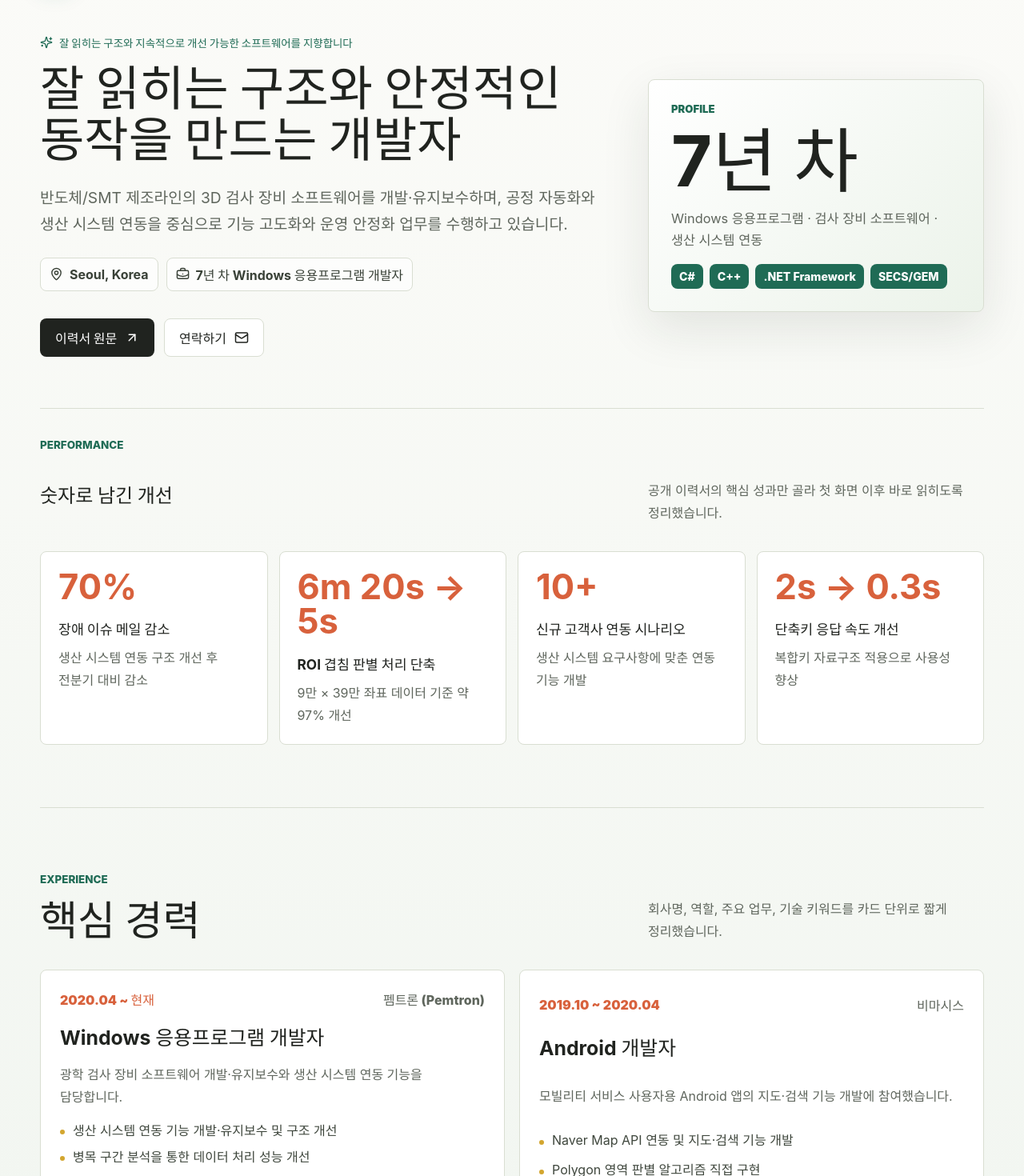
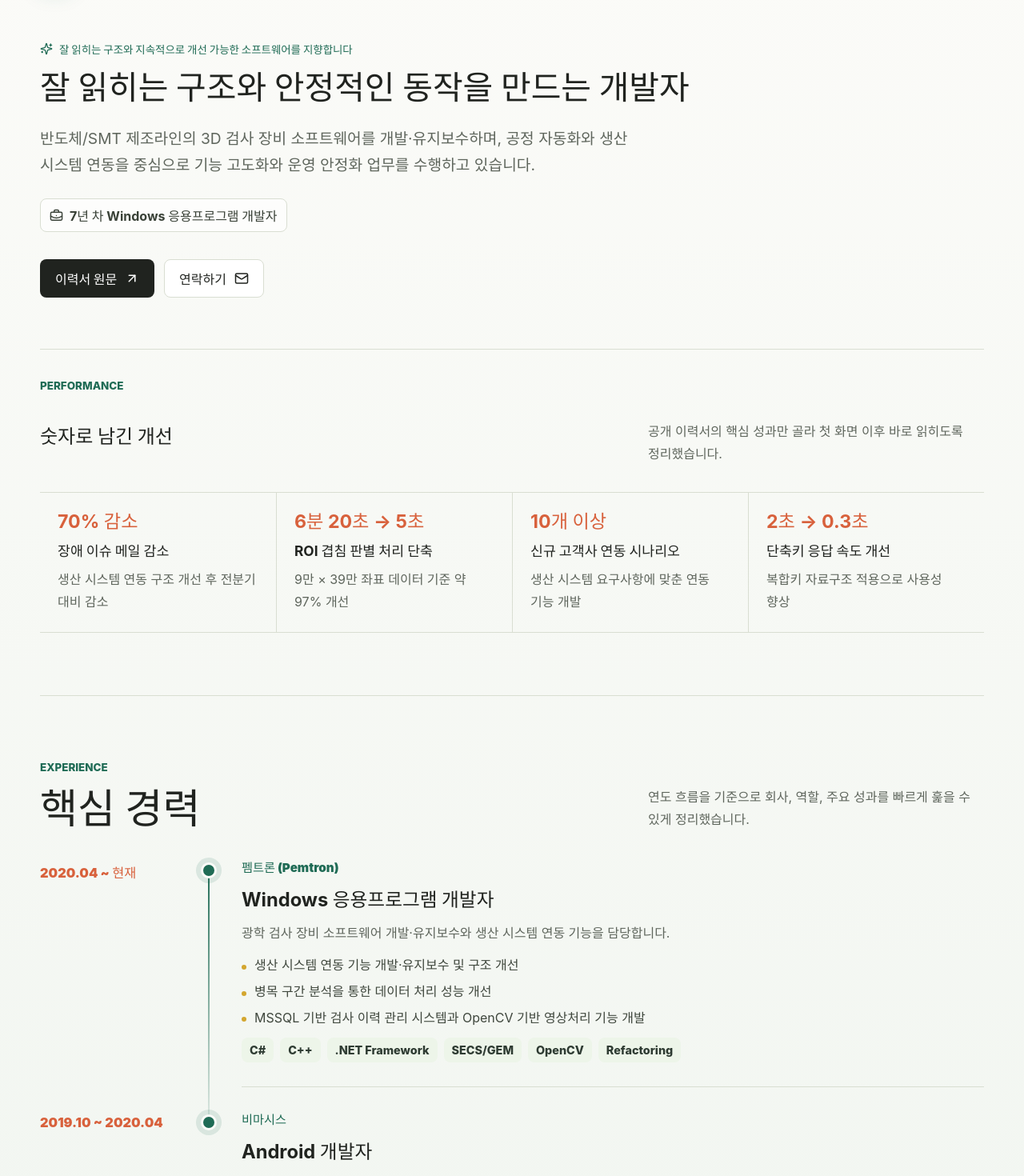
Before and after one commit to GrownDombo/GrownDombo.github.io, a React (Vite) app: page / in a window 1280 px wide. Shown: the part 80-1550 px from the top of the page at 80% size. Built offline with nearby package versions, Linux system fonts and the light colour scheme.

Commit message:
Refine portfolio layout

```diff
--- a/src/App.tsx
+++ b/src/App.tsx
@@ -4,7 +4,6 @@ import {
   FileText,
   Github,
   Mail,
-  MapPin,
   Sparkles,
 } from 'lucide-react';
 import {
@@ -61,10 +60,6 @@ function App() {
             <p className="hero-summary">{profile.summary}</p>
             <div className="hero-meta" aria-label="프로필 요약">
               <span>
-                <MapPin size={17} aria-hidden="true" />
-                {profile.location}
-              </span>
-              <span>
                 <BriefcaseBusiness size={17} aria-hidden="true" />
                 {profile.role}
               </span>
@@ -82,18 +77,6 @@ function App() {
               </a>
             </div>
           </div>
-
-          <aside className="hero-card" aria-label="핵심 프로필">
-            <span>Profile</span>
-            <strong>7년 차</strong>
-            <p>Windows 응용프로그램 · 검사 장비 소프트웨어 · 생산 시스템 연동</p>
-            <div className="hero-card-tags">
-              <span>C#</span>
-              <span>C++</span>
-              <span>.NET Framework</span>
-              <span>SECS/GEM</span>
-            </div>
-          </aside>
         </section>
 
         <section className="metrics-section" id="metrics" aria-labelledby="metrics-title">
@@ -104,9 +87,9 @@ function App() {
             </div>
             <p>공개 이력서의 핵심 성과만 골라 첫 화면 이후 바로 읽히도록 정리했습니다.</p>
           </div>
-          <div className="metric-grid">
+          <div className="impact-strip">
             {metrics.map((metric) => (
-              <article className="metric-card" key={metric.label}>
+              <article className="impact-item" key={metric.label}>
                 <strong>{metric.value}</strong>
                 <h3>{metric.label}</h3>
                 <p>{metric.description}</p>
@@ -121,15 +104,17 @@ function App() {
               <p className="section-kicker">Experience</p>
               <h2 id="experience-title">핵심 경력</h2>
             </div>
-            <p>회사명, 역할, 주요 업무, 기술 키워드를 카드 단위로 짧게 정리했습니다.</p>
+            <p>연도 흐름을 기준으로 회사, 역할, 주요 성과를 빠르게 훑을 수 있게 정리했습니다.</p>
           </div>
-          <div className="experience-grid">
+          <ol className="experience-timeline">
             {experiences.map((item) => (
-              <article className="experience-card" key={`${item.period}-${item.title}`}>
-                <div className="experience-card-header">
+              <li className="experience-timeline-item" key={`${item.period}-${item.title}`}>
+                <div className="timeline-period">
                   <time>{item.period}</time>
-                  <span>{item.organization}</span>
                 </div>
+                <span className="timeline-marker" aria-hidden="true" />
+                <article className="timeline-content">
+                  <span className="timeline-company">{item.organization}</span>
                   <h3>{item.title}</h3>
                   <p>{item.description}</p>
                   <ul>
@@ -143,8 +128,9 @@ function App() {
                     ))}
                   </div>
                 </article>
+              </li>
             ))}
-          </div>
+          </ol>
         </section>
 
         <section className="section" id="skills" aria-labelledby="skills-title">
--- a/src/data/portfolio.ts
+++ b/src/data/portfolio.ts
@@ -9,7 +9,6 @@ export type Profile = {
   role: string;
   headline: string;
   summary: string;
-  location: string;
   availability: string;
   links: ProfileLink[];
 };
@@ -56,7 +55,6 @@ export const profile: Profile = {
   headline: '잘 읽히는 구조와 안정적인 동작을 만드는 개발자',
   summary:
     '반도체/SMT 제조라인의 3D 검사 장비 소프트웨어를 개발·유지보수하며, 공정 자동화와 생산 시스템 연동을 중심으로 기능 고도화와 운영 안정화 업무를 수행하고 있습니다.',
-  location: 'Seoul, Korea',
   availability: '잘 읽히는 구조와 지속적으로 개선 가능한 소프트웨어를 지향합니다',
   links: [
     {
@@ -84,22 +82,22 @@ export const profile: Profile = {
 
 export const metrics: Metric[] = [
   {
-    value: '70%',
+    value: '70% 감소',
     label: '장애 이슈 메일 감소',
     description: '생산 시스템 연동 구조 개선 후 전분기 대비 감소',
   },
   {
-    value: '6m 20s → 5s',
+    value: '6분 20초 → 5초',
     label: 'ROI 겹침 판별 처리 단축',
     description: '9만 × 39만 좌표 데이터 기준 약 97% 개선',
   },
   {
-    value: '10+',
+    value: '10개 이상',
     label: '신규 고객사 연동 시나리오',
     description: '생산 시스템 요구사항에 맞춘 연동 기능 개발',
   },
   {
-    value: '2s → 0.3s',
+    value: '2초 → 0.3초',
     label: '단축키 응답 속도 개선',
     description: '복합키 자료구조 적용으로 사용성 향상',
   },
--- a/src/styles.css
+++ b/src/styles.css
@@ -138,12 +138,18 @@ main {
 }
 
 .compact-hero {
+  grid-template-columns: 1fr;
+  align-items: start;
   min-height: auto;
-  padding-bottom: 64px;
+  padding: 54px 0 64px;
 }
 
 .hero-copy {
   max-width: 720px;
+}
+
+.compact-hero .hero-copy {
+  max-width: none;
 }
 
 .eyebrow,
@@ -166,6 +172,14 @@ main {
   max-width: 850px;
   font-size: clamp(2.35rem, 4.7vw, 4.8rem);
   line-height: 1.06;
+}
+
+.compact-hero .hero-copy h1 {
+  max-width: none;
+  font-size: clamp(2.2rem, 3.2vw, 2.75rem);
+  line-height: 1.12;
+  letter-spacing: 0;
+  white-space: nowrap;
 }
 
 .hero-summary {
@@ -279,52 +293,6 @@ main {
   text-align: right;
 }
 
-.hero-card {
-  display: grid;
-  gap: 16px;
-  padding: 28px;
-  border: 1px solid var(--line);
-  border-radius: 8px;
-  background:
-    linear-gradient(135deg, rgb(255 255 255 / 92%), rgb(234 242 232 / 92%)),
-    #ffffff;
-  box-shadow: var(--shadow);
-}
-
-.hero-card > span {
-  color: var(--forest);
-  font-size: 0.82rem;
-  font-weight: 900;
-  text-transform: uppercase;
-}
-
-.hero-card strong {
-  font-size: clamp(3.4rem, 7vw, 5.5rem);
-  line-height: 0.95;
-}
-
-.hero-card p {
-  margin: 0;
-  color: var(--muted);
-  font-size: 1.02rem;
-  line-height: 1.65;
-}
-
-.hero-card-tags {
-  display: flex;
-  flex-wrap: wrap;
-  gap: 8px;
-}
-
-.hero-card-tags span {
-  padding: 7px 10px;
-  border-radius: 8px;
-  color: #ffffff;
-  background: var(--forest);
-  font-size: 0.88rem;
-  font-weight: 850;
-}
-
 .intro-strip {
   display: grid;
   grid-template-columns: repeat(3, minmax(0, 1fr));
@@ -379,8 +347,8 @@ main {
 .section-heading > p,
 .project-content p,
 .timeline-item span,
-.experience-card p,
-.metric-card p {
+.timeline-content p,
+.impact-item p {
   margin: 0;
   color: var(--muted);
   font-size: 1rem;
@@ -407,30 +375,35 @@ main {
   max-width: 420px;
 }
 
-.metric-grid {
+.impact-strip {
   display: grid;
   grid-template-columns: repeat(4, minmax(0, 1fr));
-  gap: 14px;
+  border-top: 1px solid var(--line);
+  border-bottom: 1px solid var(--line);
 }
 
-.metric-card {
-  min-height: 184px;
-  padding: 22px;
-  border: 1px solid var(--line);
-  border-radius: 8px;
-  background: #ffffff;
+.impact-item {
+  display: grid;
+  align-content: start;
+  gap: 10px;
+  min-height: 150px;
+  padding: 24px 22px;
 }
 
-.metric-card strong {
-  display: block;
-  margin-bottom: 18px;
-  color: var(--coral);
-  font-size: clamp(1.8rem, 3.4vw, 3.2rem);
-  line-height: 1;
+.impact-item + .impact-item {
+  border-left: 1px solid var(--line);
 }
 
-.metric-card h3 {
-  margin: 0 0 10px;
+.impact-item strong {
+  display: block;
+  color: var(--coral);
+  font-size: clamp(1.45rem, 1.8vw, 1.65rem);
+  line-height: 1.08;
+  white-space: nowrap;
+}
+
+.impact-item h3 {
+  margin: 0;
   font-size: 1.08rem;
 }
 
@@ -443,7 +416,6 @@ main {
 .skill-card,
 .project-card,
 .timeline-item,
-.experience-card,
 .contact-link {
   border: 1px solid var(--line);
   border-radius: 8px;
@@ -618,57 +590,98 @@ main {
   background: var(--teal);
 }
 
-.experience-grid {
+.experience-timeline {
   display: grid;
-  grid-template-columns: repeat(2, minmax(0, 1fr));
-  gap: 18px;
-}
-
-.experience-card {
-  display: grid;
-  gap: 16px;
-  padding: 24px;
-}
-
-.experience-card-header {
-  display: flex;
-  flex-wrap: wrap;
-  align-items: center;
-  justify-content: space-between;
-  gap: 8px;
-}
-
-.experience-card-header time {
-  color: var(--coral);
-  font-weight: 900;
-}
-
-.experience-card-header span {
-  color: var(--muted);
-  font-weight: 850;
-}
-
-.experience-card h3 {
-  margin: 0;
-  font-size: 1.55rem;
-}
-
-.experience-card ul {
-  display: grid;
-  gap: 8px;
+  gap: 0;
   padding: 0;
   margin: 0;
   list-style: none;
 }
 
-.experience-card li {
+.experience-timeline-item {
+  display: grid;
+  grid-template-columns: minmax(130px, 170px) 34px minmax(0, 1fr);
+  gap: 24px;
+  position: relative;
+}
+
+.experience-timeline-item + .experience-timeline-item {
+  margin-top: 28px;
+}
+
+.timeline-period {
+  padding-top: 6px;
+  color: var(--coral);
+  font-size: 1.02rem;
+  font-weight: 900;
+}
+
+.timeline-marker {
+  position: relative;
+  display: flex;
+  justify-content: center;
+}
+
+.timeline-marker::before {
+  position: absolute;
+  top: 8px;
+  bottom: -36px;
+  width: 2px;
+  background: linear-gradient(180deg, var(--forest), rgb(31 107 85 / 12%));
+  content: "";
+}
+
+.experience-timeline-item:last-child .timeline-marker::before {
+  bottom: calc(100% - 24px);
+}
+
+.timeline-marker::after {
+  position: relative;
+  z-index: 1;
+  width: 14px;
+  height: 14px;
+  margin-top: 6px;
+  border: 3px solid #fbfbf8;
+  border-radius: 50%;
+  background: var(--forest);
+  box-shadow: 0 0 0 6px rgb(31 107 85 / 12%);
+  content: "";
+}
+
+.timeline-content {
+  display: grid;
+  gap: 12px;
+  padding: 0 0 30px;
+  border-bottom: 1px solid var(--line);
+}
+
+.timeline-company {
+  color: var(--forest);
+  font-size: 0.95rem;
+  font-weight: 900;
+}
+
+.timeline-content h3 {
+  margin: 0;
+  font-size: 1.48rem;
+}
+
+.timeline-content ul {
+  display: grid;
+  gap: 8px;
+  padding: 0;
+  margin: 2px 0 0;
+  list-style: none;
+}
+
+.timeline-content li {
   position: relative;
   padding-left: 16px;
   color: #3f473d;
   line-height: 1.55;
 }
 
-.experience-card li::before {
+.timeline-content li::before {
   position: absolute;
   left: 0;
   top: 0.72em;
@@ -784,11 +797,31 @@ main {
     font-size: clamp(2.35rem, 9vw, 4.6rem);
   }
 
+  .compact-hero .hero-copy h1 {
+    font-size: clamp(2rem, 4vw, 2.45rem);
+    white-space: normal;
+  }
+
   .skill-grid,
-  .project-grid,
-  .metric-grid,
-  .experience-grid {
+  .project-grid {
     grid-template-columns: 1fr 1fr;
+  }
+
+  .impact-strip {
+    grid-template-columns: repeat(2, minmax(0, 1fr));
+  }
+
+  .impact-item:nth-child(odd) {
+    border-left: 0;
+  }
+
+  .impact-item:nth-child(n + 3) {
+    border-top: 1px solid var(--line);
+  }
+
+  .experience-timeline-item {
+    grid-template-columns: minmax(116px, 145px) 30px minmax(0, 1fr);
+    gap: 18px;
   }
 }
 
@@ -813,8 +846,8 @@ main {
   .projects-heading p,
   .project-content p,
   .timeline-item span,
-  .experience-card p,
-  .metric-card p {
+  .timeline-content p,
+  .impact-item p {
     font-size: 0.98rem;
   }
 
@@ -837,9 +870,18 @@ main {
   .intro-strip,
   .skill-grid,
   .project-grid,
-  .metric-grid,
-  .experience-grid {
+  .impact-strip {
     grid-template-columns: 1fr;
+  }
+
+  .impact-item {
+    min-height: auto;
+    padding: 20px 0;
+  }
+
+  .impact-item + .impact-item {
+    border-left: 0;
+    border-top: 1px solid var(--line);
   }
 
   .intro-strip {
@@ -863,8 +905,22 @@ main {
     min-height: 170px;
   }
 
-  .timeline-item {
+  .timeline-item,
+  .experience-timeline-item {
     grid-template-columns: 1fr;
+  }
+
+  .timeline-period {
+    padding-top: 0;
+  }
+
+  .timeline-marker {
+    display: none;
+  }
+
+  .timeline-content {
+    padding: 0 0 28px 18px;
+    border-left: 2px solid rgb(31 107 85 / 20%);
   }
 
   .contact-section {
```
Lines whose indentation alone changed are shown as unchanged.
